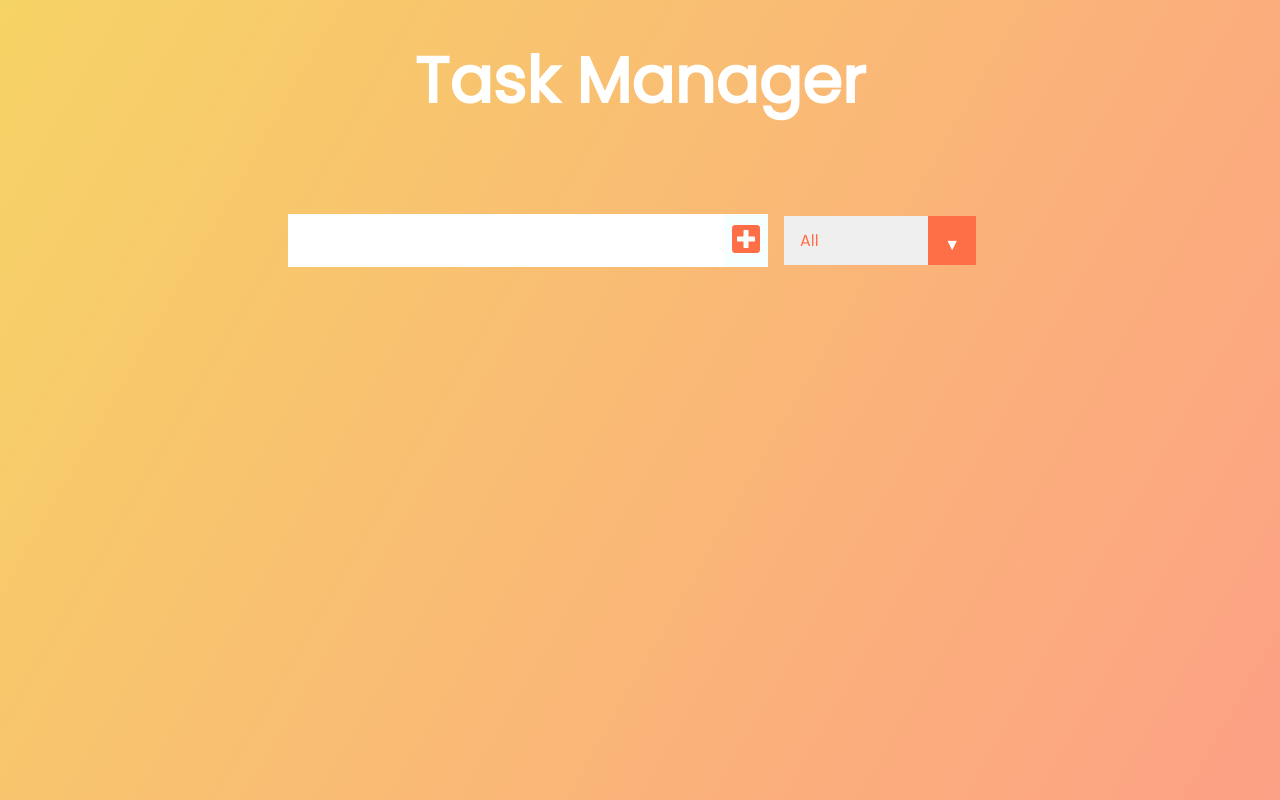
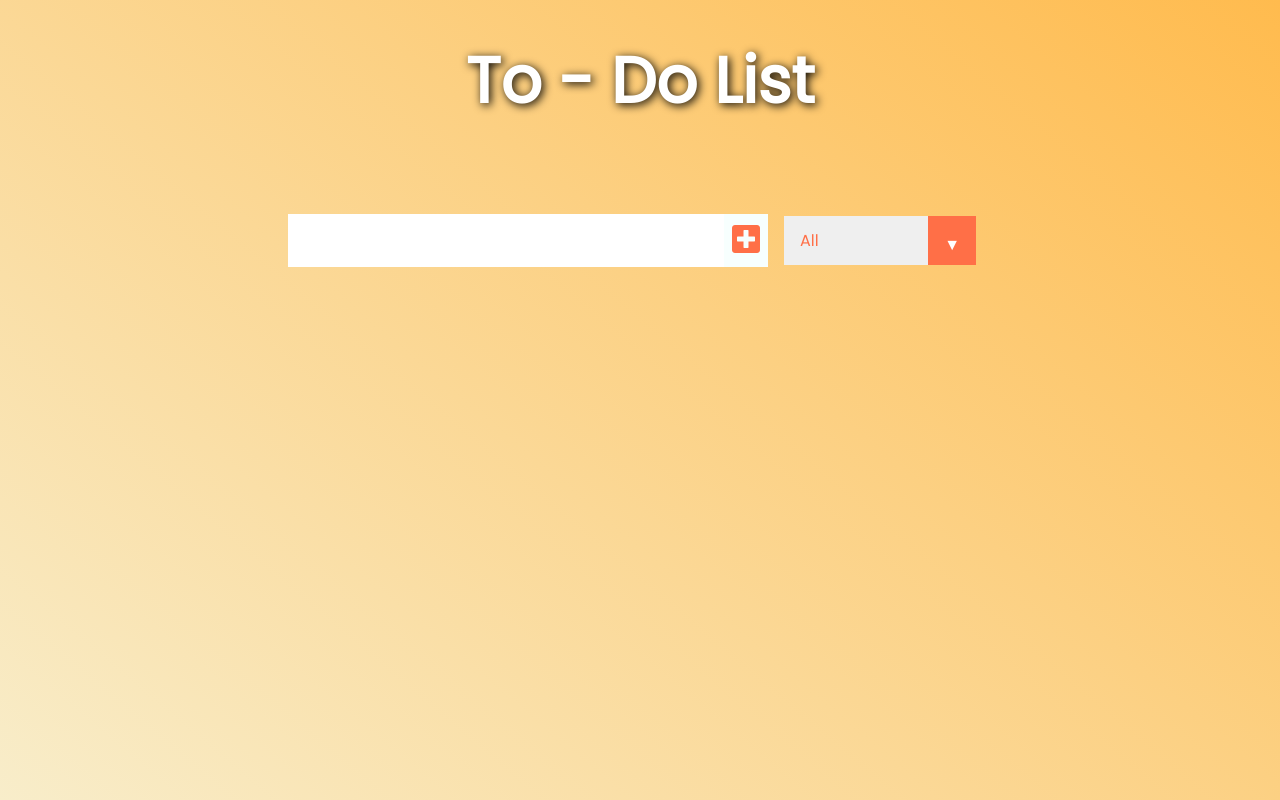
Before and after one commit to sarthakx30/to-do-list, a React (Create React App) app: page / in a window 1280 px wide. Built offline with nearby package versions, Linux system fonts and the light colour scheme.

Commit message:
minor changes to frontend

```diff
--- a/src/App.css
+++ b/src/App.css
@@ -5,7 +5,7 @@
 }
 
 body {
-  background-image: linear-gradient(120deg, #f6d365 0%, #fda085 100%);
+  background-image: linear-gradient(40deg, #f8edca 0%, #ffbb4e 100%);
   color: white;
   font-family: "Poppins", sans-serif;
   min-height: 100vh;
@@ -13,6 +13,7 @@ body {
 
 header {
   font-size: 2rem;
+  text-shadow: 2px 2px 10px black;
 }
 
 header,
--- a/src/App.js
+++ b/src/App.js
@@ -60,7 +60,7 @@ function App() {
   return (
     <div className="App">
       <header>
-        <h1>Task Manager</h1>
+        <h1>To - Do List</h1>
       </header>
       <Form
         inputText={inputText}
```
